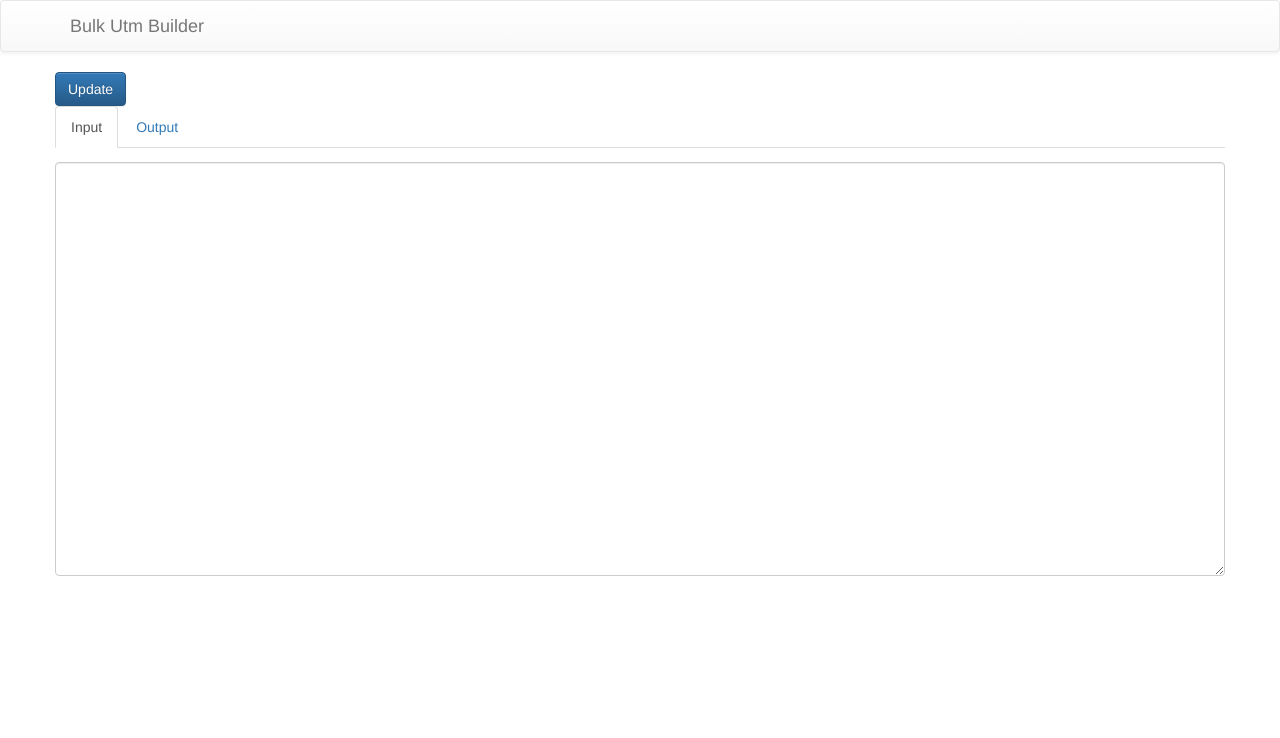
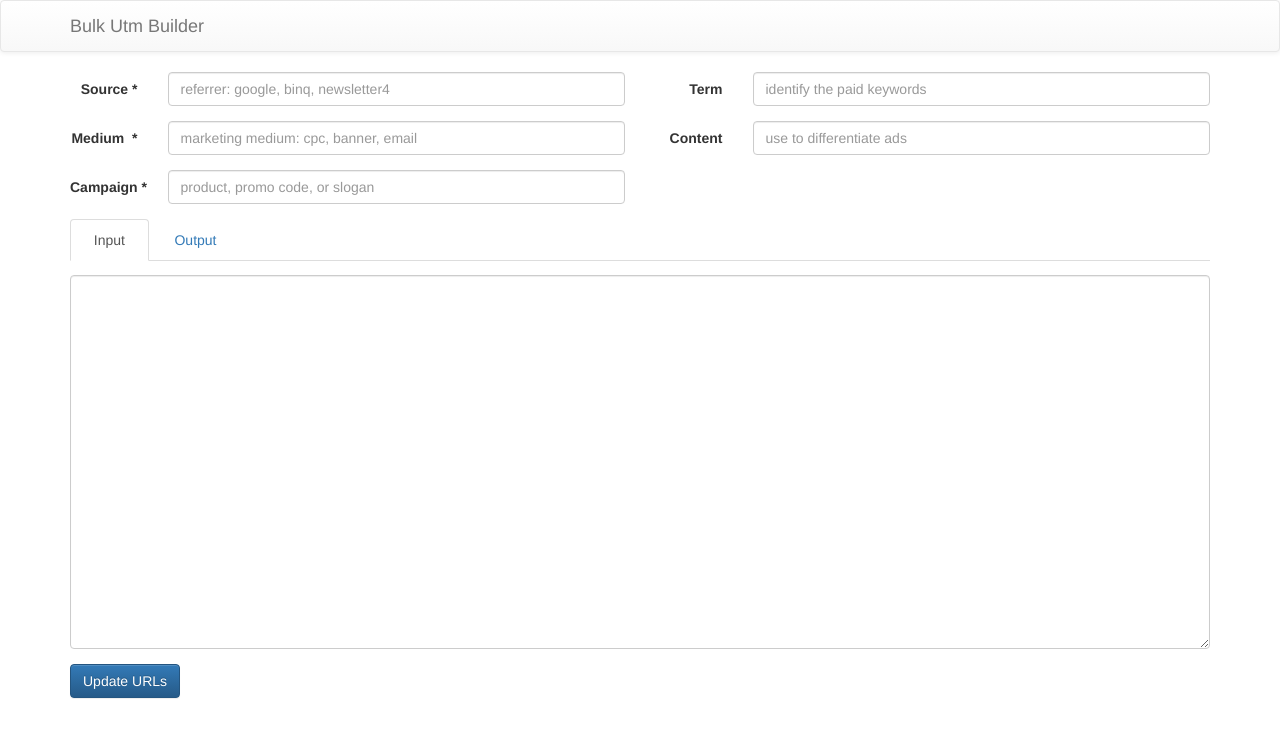
Before and after one commit to harabchuk/utm.rocks, a Jekyll site: the page built from index.html, in a window 1280 px wide. Shown: the top 738 px of the page. Built offline with Jekyll 4.4.1, drawn with Linux system fonts in a browser that asks for light colours.

Commit message:
Форма готова

```diff
--- a/index.html
+++ b/index.html
@@ -4,21 +4,64 @@ title: Bulk Utm Builder
 ---
 
 <script src="/js/utm_urls.js"></script>
+
+<!-- FORM -->
 <div class="row">
-  <div class="md-col-12">
+    <div class="col-md-6">
+        <form class="form-horizontal">
+            <div class="form-group">
+                <label for="utm_source" class="col-sm-2 control-label">Source&nbsp;*</label>
+                <div class="col-sm-10">
+                    <input type="text" class="form-control query-param" id="utm_source" placeholder="referrer: google, binq, newsletter4">
+                </div>
+            </div>
+            <div class="form-group">
+                <label for="utm_medium" class="col-sm-2 control-label">Medium&nbsp; *</label>
+                <div class="col-sm-10">
+                    <input type="text" class="form-control query-param" id="utm_medium" placeholder="marketing medium: cpc, banner, email">
+                </div>
+            </div>
+            <div class="form-group">
+                <label for="utm_campaign" class="col-sm-2 control-label">Campaign&nbsp;*</label>
+                <div class="col-sm-10">
+                    <input type="text" class="form-control query-param" id="utm_campaign" placeholder="product, promo code, or slogan">
+                </div>
+            </div>
 
-    <button class="btn btn-primary" id="bt_update">Update</button>
+        </form>
+    </div>
+    <div class="col-md-6">
+        <form class="form-horizontal">
+            <div class="form-group">
+                <label for="utm_term" class="col-sm-2 control-label">Term</label>
+                <div class="col-sm-10">
+                    <input type="text" class="form-control query-param" id="utm_term" placeholder="identify the paid keywords">
+                </div>
+            </div>
+            <div class="form-group">
+                <label for="utm_content" class="col-sm-2 control-label">Content</label>
+                <div class="col-sm-10">
+                    <input type="text" class="form-control query-param" id="utm_content" placeholder="use to differentiate ads">
+                </div>
+            </div>
+        </form>
+    </div>
+</div>
+
+<!-- TABS -->
+<div class="row">
+    <div class="col-md-12">
 
         <!-- Tabs navigation -->
         <ul class="nav nav-tabs">
             <li role="presentation" class="active">
                 <a href="#input_tab" aria-controls="input_tab" role="tab" data-toggle="tab">
-              Input
+                    &nbsp; Input &nbsp;
                 </a>
             </li>
             <li role="presentation">
                 <a id="bt_tab_output" href="#output_tab" aria-controls="output_tab" role="tab" data-toggle="tab">
-            Output <span id="output_tab_ready" style="visibility: hidden; color: #e21700" class="glyphicon glyphicon-bell" aria-hidden="true"></span>
+                    &nbsp; Output <span id="output_tab_ready" style="visibility: hidden; color: #e21700" class="glyphicon glyphicon-bell" aria-hidden="true"></span>
                 </a>
             </li>
         </ul>
@@ -28,14 +71,17 @@ title: Bulk Utm Builder
             <!-- Input Tab -->
             <div role="tabpanel" class="tab-pane fade in active" id="input_tab">
                 <div class="form-group">
-            <textarea id="input_text" class="form-control" rows="20"></textarea>
+                    <textarea id="input_text" class="form-control" rows="18"></textarea>
                 </div>
+
+                <button class="btn btn-primary" id="bt_update">Update URLs</button>
+
             </div>
 
             <!-- Output Tab -->
             <div role="tabpanel" class="tab-pane fade" id="output_tab">
                 <div class="form-group">
-          <textarea id="output_text" class="form-control" rows="20"></textarea>
+                    <textarea id="output_text" class="form-control" rows="18"></textarea>
                 </div>
             </div>
 
```
Also changed, not shown: other parts of index.html (+12 -1 lines). Lines whose indentation alone changed are shown as unchanged.
